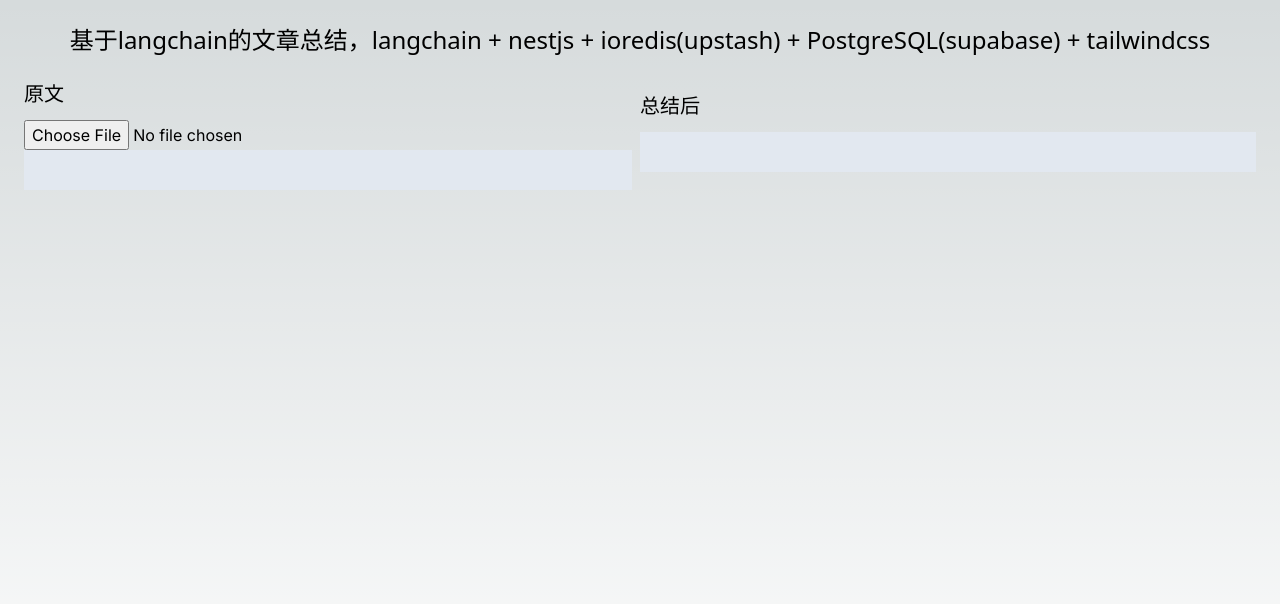
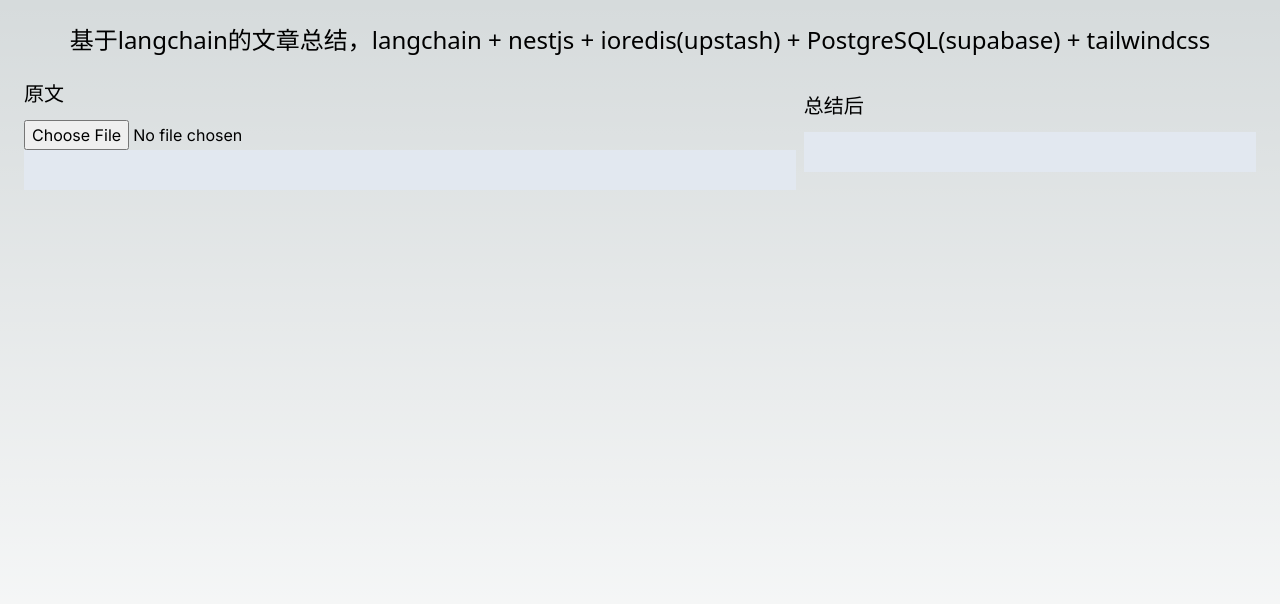
Before and after one commit to bbcvc/summarg, a Next.js app: page / in a window 1280 px wide. Shown: the top 604 px of the page. Built offline with nearby package versions, Linux system fonts and the light colour scheme.

Commit message:
chore: slice

```diff
--- a/pages/index.tsx
+++ b/pages/index.tsx
@@ -45,14 +45,14 @@
   }
 
   return (
-    <div className='p-6 min-h-screen '>
+    <div className='p-6 min-h-screen'>
       <div className='text-2xl text-center pb-6'>
         <h1>基于langchain的文章总结，langchain + nestjs + ioredis(upstash) + PostgreSQL(supabase) + tailwindcss</h1>
       </div>
       <main
-        className={`flex flex-row items-start pb-6 ${inter.className}`}
+        className={`flex flex-row items-start pb-6 max-w-[1600px] m-auto ${inter.className}`}
       >
-        <div className='w-[50%] pr-2'>
+        <div className='w-[86%] pr-2'>
           <h2 className='pb-3 text-xl'>原文</h2>
           <input type='file' onChange={(e) => onChange(e)} />
           <pre className='bg-slate-200 p-5 w-full overflow-y-auto'>
```
